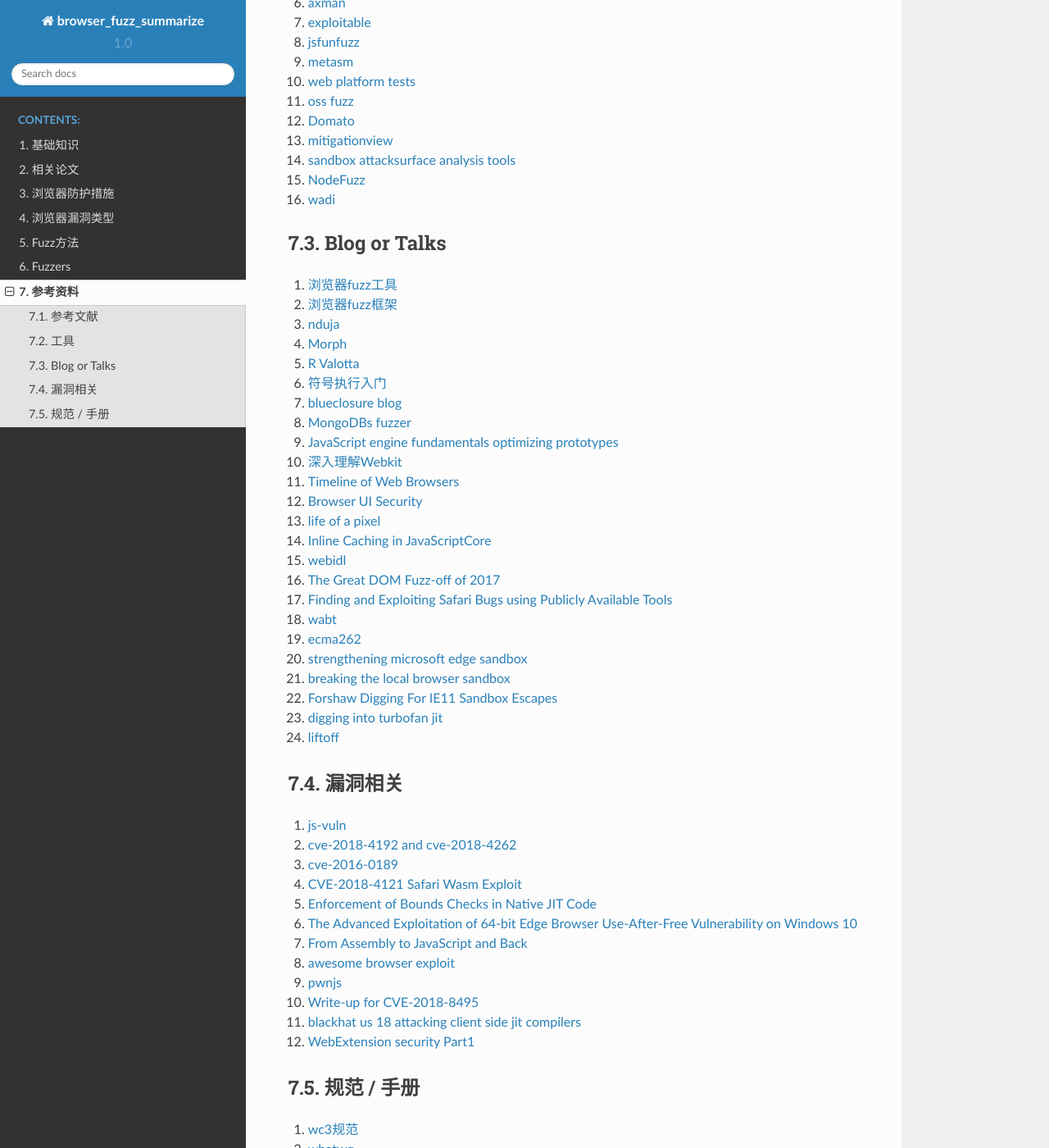
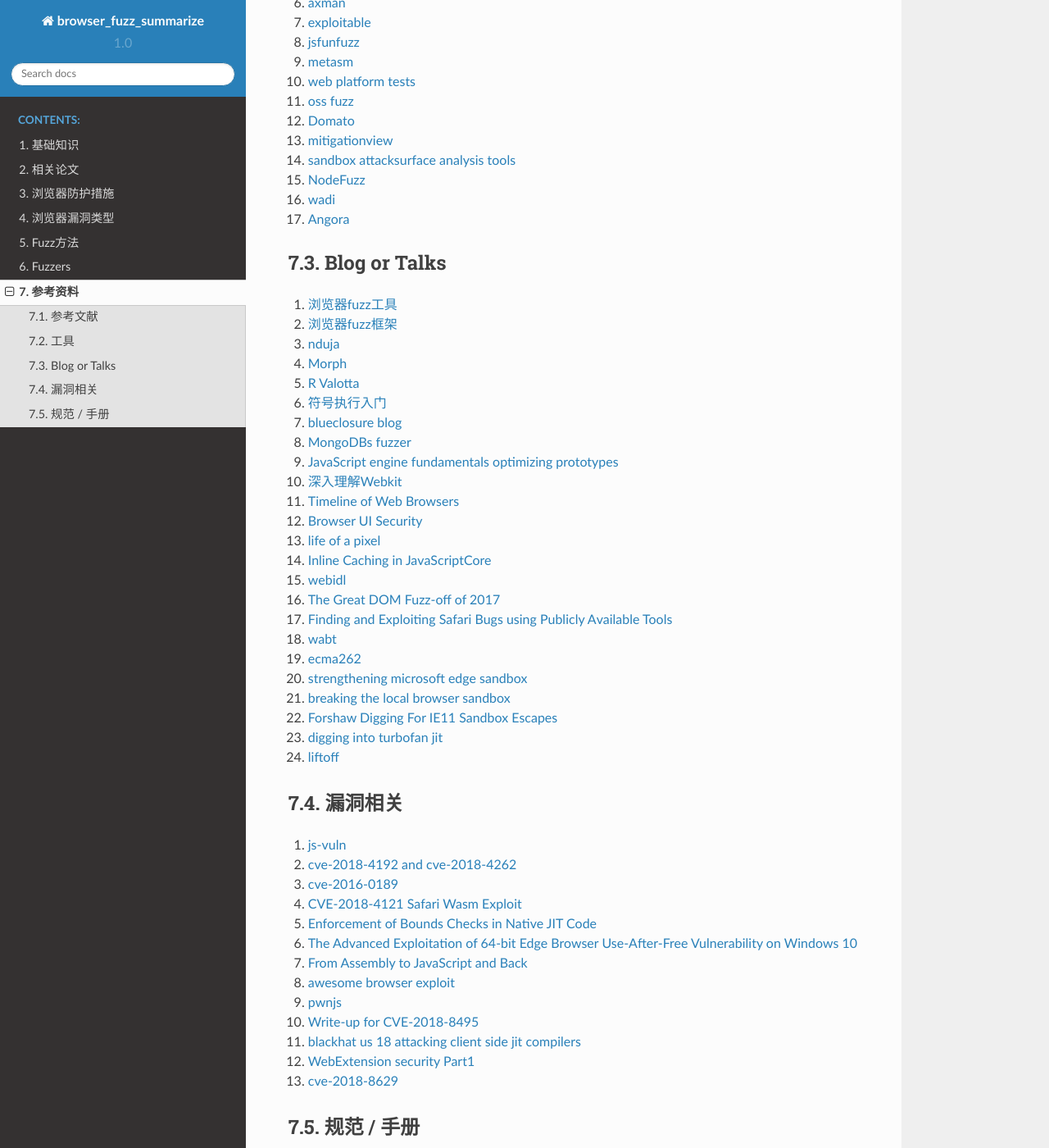
Before and after one commit to LyleMi/Browser-Fuzz-Summarize, a Sphinx documentation site: the page built from source/ref.rst, in a window 1280 px wide and 1400 px high, scrolled down 1317 px. Shown: the whole window at 82% size. Built offline with Sphinx 7.4.7 and the Read the Docs theme 2.0.0, drawn with Linux system fonts in a browser that asks for light colours.

Commit message:
update reference

```diff
--- a/source/ref.rst
+++ b/source/ref.rst
@@ -68,6 +68,8 @@
 15. `NodeFuzz <https://github.com/attekett/NodeFuzz>`_
 
 16. `wadi <https://github.com/sensepost/wadi>`_
+
+17. `Angora <https://github.com/AngoraFuzzer/Angora>`_
 
 Blog or Talks
 --------------------------------------------------
@@ -145,6 +147,8 @@
 
 12. `WebExtension security Part1 <https://leucosite.com/WebExtension-Security/>`_
 
+13. `cve-2018-8629 <https://github.com/phoenhex/files/blob/master/pocs/cve-2018-8629-chakra.js>`_
+
 规范 / 手册
 --------------------------------------------------
 1. `wc3规范 <https://www.w3.org/standards/>`_
```
